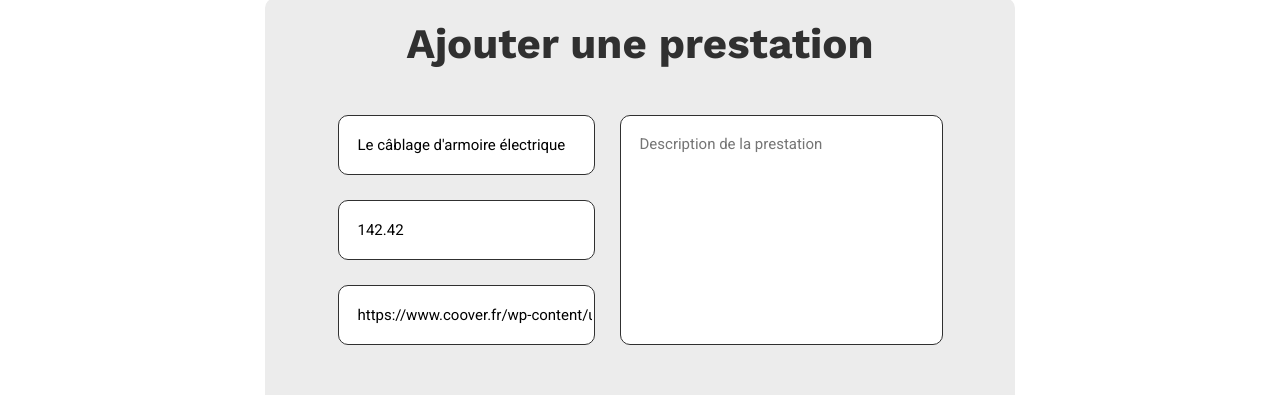
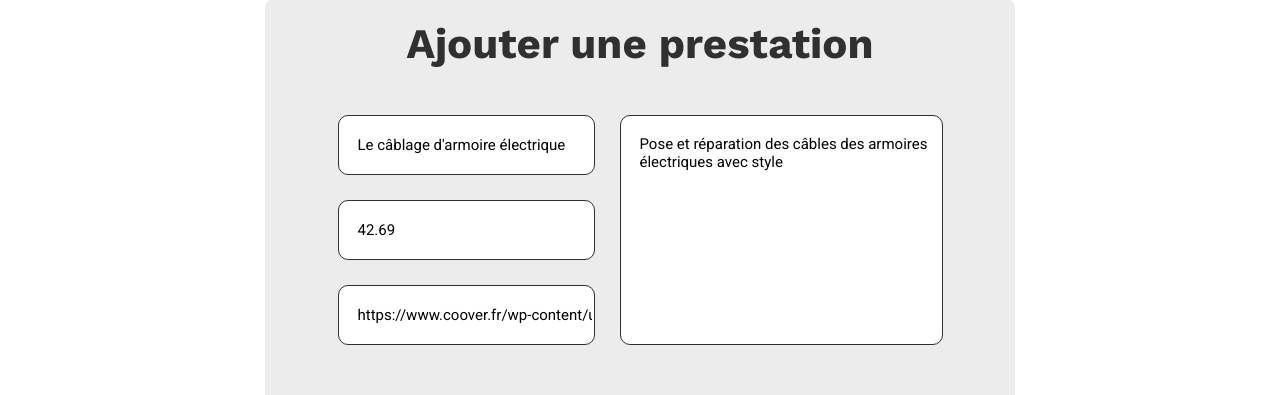
Before and after one commit to robinhotton/projet-fil-rouge_ib-formation, a React (Create React App) app: page /edit/1 in a window 1280 px wide. Shown: the part 127-522 px from the top of the page. Built offline with nearby package versions, Linux system fonts and the light colour scheme; data requests are answered from the project's data file.

Commit message:
edit prestation

```diff
--- a/src/components/editPrestation/EditPrestation.tsx
+++ b/src/components/editPrestation/EditPrestation.tsx
@@ -23,7 +23,7 @@ const EditPrestation: React.FC = () => {
           <PrestationForm prestation={prestation} edit={true} />
         </>
       ) : (
-        <></>
+        <h1>La prestation n'existe pas</h1>
       )}
     </main>
   );
--- a/src/components/prestationForm/prestationForm.tsx
+++ b/src/components/prestationForm/prestationForm.tsx
@@ -50,9 +50,7 @@ const PrestationForm: React.FC<props> = ({ prestation, edit }) => {
     setForm({ ...form, ...nouveauChamp });
   };
 
-  const soumission = (
-    event: React.FormEvent<HTMLFormElement>
-  ) => {
+  const soumission = (event: React.FormEvent<HTMLFormElement>) => {
     event.preventDefault();
     prestation.description = form.description.value;
     prestation.tauxHoraire = form.tauxHoraire.value;
@@ -110,6 +108,7 @@ const PrestationForm: React.FC<props> = ({ prestation, edit }) => {
                 name="description"
                 placeholder="Description de la prestation"
                 onChange={editPrestation}
+                value={form.description.value}
               ></textarea>
             </div>
           </div>
--- a/src/data/db.json
+++ b/src/data/db.json
@@ -22,11 +22,9 @@
     {
       "id": 1,
       "idEntreprise": 1,
-      "categorie": [
-        "Le câblage d'armoire électrique"
-      ],
-      "description": "Pose et réparation des cables des armoires électriques",
-      "tauxHoraire": 142.42,
+      "categorie": ["Le câblage d'armoire électrique"],
+      "description": "Pose et réparation des câbles des armoires électriques avec style",
+      "tauxHoraire": "42.69",
       "tempsPrestation": 42,
       "prixMateriel": 4200,
       "termine": true,
@@ -37,22 +35,6 @@
         "qualiteTechnique": 5,
         "niveauExpertise": 5
       }
-    },
-    {
-      "categorie": "Pose de câbles éléctrique",
-      "description": "azertyuiop",
-      "tauxHoraire": "50",
-      "tempsPrestation": 0,
-      "prixMateriel": 0,
-      "termine": false,
-      "devis": "https://www.coover.fr/wp-content/uploads/2019/11/exemple-devis-gratuit.png",
-      "evaluation": {
-        "qualiteGlobale": 0,
-        "faciliteCommunication": 0,
-        "qualiteTechnique": 0,
-        "niveauExpertise": 0
-      },
-      "id": 2
     }
   ],
   "categories": [
```
